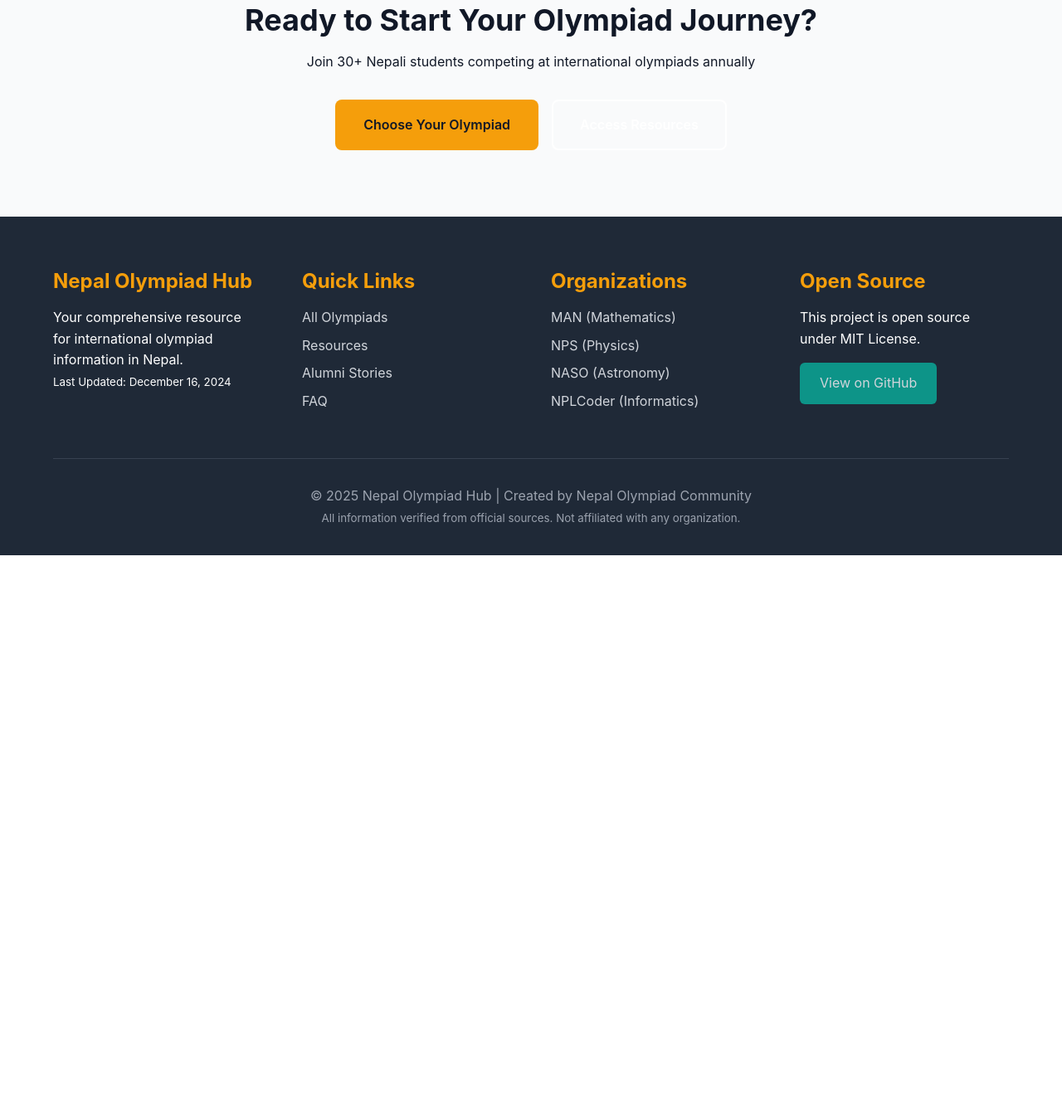
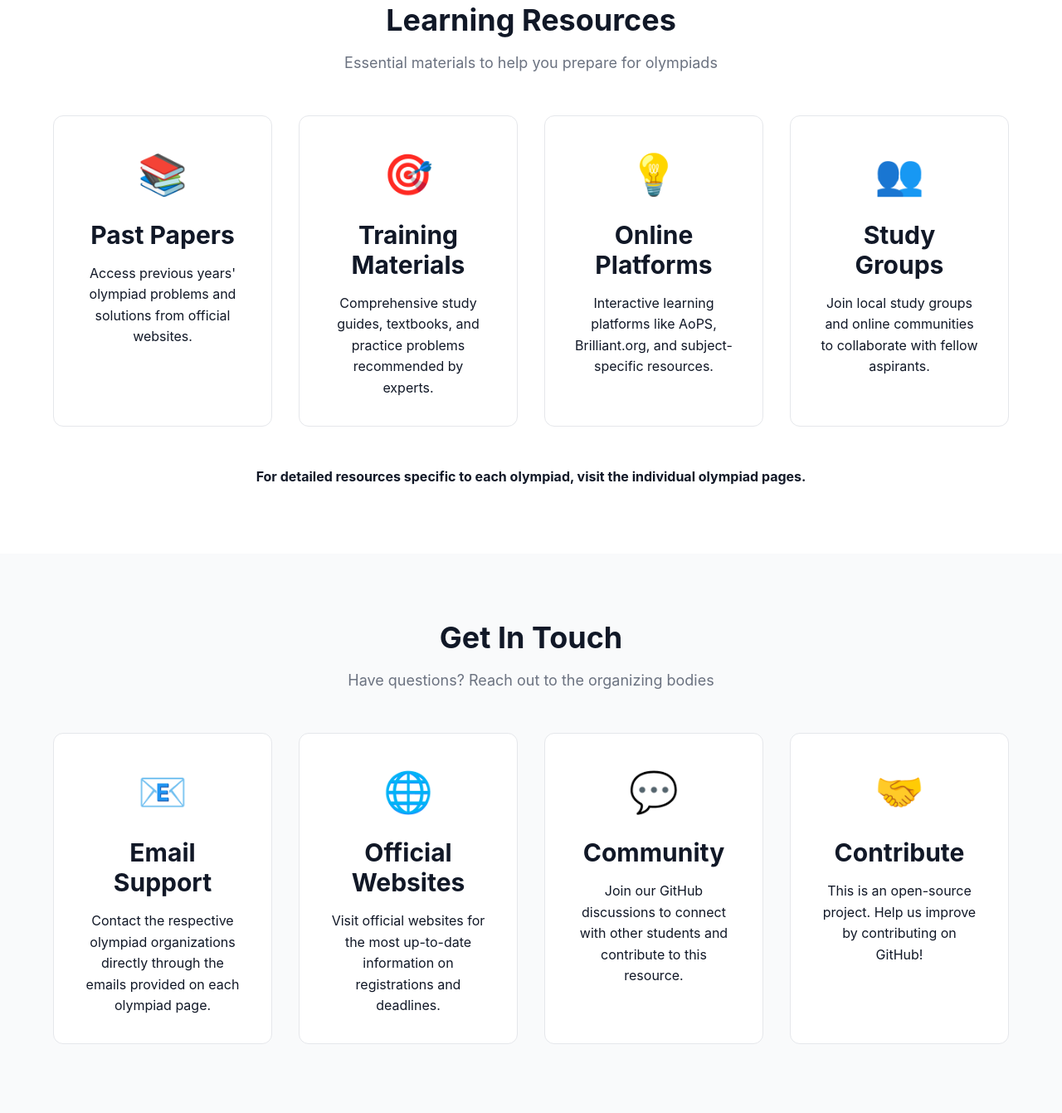
Before and after one commit to crazy-cat-crypto/nepal-olympiad-hub, a plain HTML site: page index.html in a window 1280 px wide. Shown: the part 5753-7094 px from the top of the page at 83% size. Before the commit the page ends 6422 px from the top, so only its background shows below. Drawn offline with Linux system fonts and the light colour scheme.

Commit message:
Add resources and contact sections to index.html
Added sections for resources and contact information, including various benefit cards for learning materials and support options.

```diff
--- a/index.html
+++ b/index.html
@@ -177,6 +177,72 @@
         </div>
     </section>
 
+        <!-- Resources Section -->
+    <section id="resources" class="section">
+        <div class="container">
+            <h2 class="section-title">Learning Resources</h2>
+            <p class="section-subtitle">Essential materials to help you prepare for olympiads</p>
+
+            <div class="benefits-grid">
+                <div class="benefit-card">
+                    <span class="icon">📚</span>
+                    <h3>Past Papers</h3>
+                    <p>Access previous years' olympiad problems and solutions from official websites.</p>
+                </div>
+                <div class="benefit-card">
+                    <span class="icon">🎯</span>
+                    <h3>Training Materials</h3>
+                    <p>Comprehensive study guides, textbooks, and practice problems recommended by experts.</p>
+                </div>
+                <div class="benefit-card">
+                    <span class="icon">💡</span>
+                    <h3>Online Platforms</h3>
+                    <p>Interactive learning platforms like AoPS, Brilliant.org, and subject-specific resources.</p>
+                </div>
+                <div class="benefit-card">
+                    <span class="icon">👥</span>
+                    <h3>Study Groups</h3>
+                    <p>Join local study groups and online communities to collaborate with fellow aspirants.</p>
+                </div>
+            </div>
+
+            <div class="cta-center">
+                <p><strong>For detailed resources specific to each olympiad, visit the individual olympiad pages.</strong></p>
+            </div>
+        </div>
+    </section>
+
+    <!-- Contact Section -->
+    <section id="contact" class="section section-alt">
+        <div class="container">
+            <h2 class="section-title">Get In Touch</h2>
+            <p class="section-subtitle">Have questions? Reach out to the organizing bodies</p>
+
+            <div class="benefits-grid">
+                <div class="benefit-card">
+                    <span class="icon">📧</span>
+                    <h3>Email Support</h3>
+                    <p>Contact the respective olympiad organizations directly through the emails provided on each olympiad page.</p>
+                </div>
+                <div class="benefit-card">
+                    <span class="icon">🌐</span>
+                    <h3>Official Websites</h3>
+                    <p>Visit official websites for the most up-to-date information on registrations and deadlines.</p>
+                </div>
+                <div class="benefit-card">
+                    <span class="icon">💬</span>
+                    <h3>Community</h3>
+                    <p>Join our GitHub discussions to connect with other students and contribute to this resource.</p>
+                </div>
+                <div class="benefit-card">
+                    <span class="icon">🤝</span>
+                    <h3>Contribute</h3>
+                    <p>This is an open-source project. Help us improve by contributing on GitHub!</p>
+                </div>
+            </div>
+        </div>
+    </section>
+
     <!-- Call to Action -->
     <section id="cta" class="section section-alt">
         <div class="container cta-content">
```
